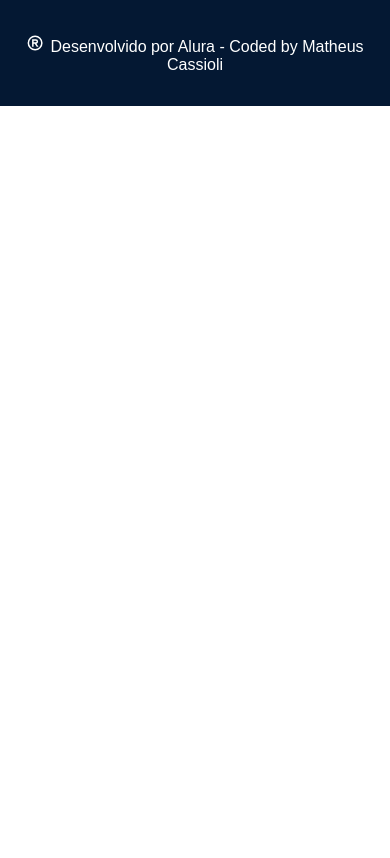
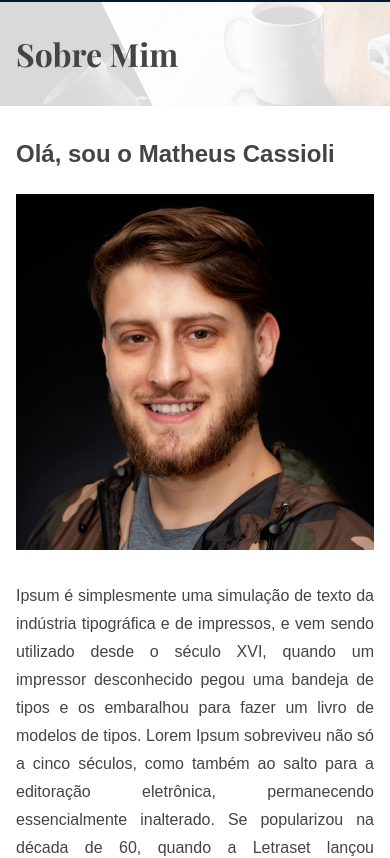
Before and after one commit to matheuscassioli/react-router-dom--6, a React (Create React App) app: page /sobremim in a window 390 px wide. Shown: the part 833-1691 px from the top of the page. Before the commit the page ends 939 px from the top, so only its background shows below. Built offline with nearby package versions, Linux system fonts and the light colour scheme; a web font is replaced by a local one.

Commit message:
build sobremim

```diff
--- /dev/null
+++ b/src/Componentes/PostModelo/PostModelo.module.css
@@ -0,0 +1,54 @@
+.postModeloContainer {
+    color: var(--cor-fonte-post);
+    position: relative;
+}
+
+.fotoCapa,
+.titulo {
+    height: 100px;
+}
+
+.fotoCapa {
+    width: 100%;
+    background-size: cover;
+    background-repeat: no-repeat;
+    opacity: 1;
+    position: absolute;
+    top: 0;
+    z-index: -1;
+}
+
+.titulo {
+    font-family: var(--fonte-secundaria);
+    padding: 0 7.5rem;
+    font-size: 2.75rem;
+    display: flex;
+    align-items: center;
+}
+
+.postConteudoContainer {
+    padding: 2.5rem 7.5rem 4.5rem;
+}
+
+@media (max-width: 744px) {
+    .postConteudoContainer {
+        padding: 2rem 1.5rem 1.5rem;
+    }
+}
+
+@media (max-width: 744px) {
+
+    .fotoCapa,
+    .titulo {
+        height: 104px;
+    }
+
+    .titulo {
+        padding: 0 1rem;
+        font-size: 2rem;
+    }
+
+    .postConteudoContainer {
+        padding: 2rem 1rem 1.5rem;
+    }
+}
--- /dev/null
+++ b/src/Componentes/PostModelo/index.js
@@ -0,0 +1,17 @@
+import styles from "./PostModelo.module.css"
+
+import React  from 'react'
+
+export default function PostModelo({children, fotoCapa, titulo }) {
+    return (
+        <article className={styles.postModeloContainer}>
+            <div className={styles.fotoCapa} style={{ backgroundImage: `url(${fotoCapa})` }}></div>
+            <h2 className={styles.titulo}>
+                {titulo}
+            </h2>
+            <div className={styles.postConteudoContainer}>
+                {children}
+            </div>
+        </article>
+    )
+}
--- /dev/null
+++ b/src/Paginas/SobreMim/SobreMim.module.css
@@ -0,0 +1,52 @@
+.minhaFoto {
+    margin-bottom: .5rem;
+    margin-left: 1.5rem;
+    width: 30vw;
+    float: right;
+}
+
+.subTitulo {
+    margin-bottom: 2rem;
+    font-size: 2.5rem;
+}
+
+.textoSobreMim {
+    text-align: justify;
+    font-size: 1.5rem;
+    line-height: 2.25rem;
+    margin-bottom: 1.5rem;
+}
+
+.sobreMimPai{
+    padding: 0 10%;
+}
+
+@media (max-width: 1100px) {
+    .minhaFoto {
+        float: none;
+        display: block;
+        margin: 0 auto 2rem;
+        width: 70vw;
+    }
+
+    .textoSobreMim {
+        margin-bottom: 2rem;
+    }
+}
+
+@media (max-width: 744px) {
+    .minhaFoto {
+        width: 100%;
+    }
+
+    .subTitulo {
+        font-size: 1.5rem;
+        line-height: 2rem;
+        margin-bottom: 1.5rem;
+    }
+
+    .textoSobreMim {
+        font-size: 1rem;
+        line-height: 1.75rem;
+    }
+}
--- a/src/Paginas/SobreMim/index.js
+++ b/src/Paginas/SobreMim/index.js
@@ -1,8 +1,24 @@
 import React from 'react'
 import AnimatedPageTransition from 'Componentes/AnimatedPageTransition/index'
+import PostModelo from 'Componentes/PostModelo'
+import fotoCapa from "../../Assets/fundoCapa.png"
+import styles from "./SobreMim.module.css"
+import minhaFoto from "../../Assets/minhafoto.png"
+
 export default function SobreMim() {
   return (
     <AnimatedPageTransition>
+      <PostModelo fotoCapa={fotoCapa} titulo={'Sobre Mim'} >
+        <h3 className={styles.subTitulo}>Olá, sou o Matheus Cassioli </h3>
+        <img src={minhaFoto} alt={'Foto de Matheus Cassioli'} className={styles.minhaFoto} />
+        <p className={styles.textoSobreMim}>Ipsum é simplesmente uma simulação de texto da indústria tipográfica e de impressos, e vem sendo utilizado desde o século XVI, quando um impressor desconhecido pegou uma bandeja de tipos e os embaralhou para fazer um livro de modelos de tipos. Lorem Ipsum sobreviveu não só a cinco séculos, como também ao salto para a editoração eletrônica, permanecendo essencialmente inalterado. Se popularizou na década de 60, quando a Letraset lançou decalques contendo passagens de Lorem Ipsum, e mais recentemente quando passou a ser integrado a softwares de editoração eletrônica como Aldus PageMaker.</p>
+        <p className={styles.textoSobreMim}>Ipsum é simplesmente uma simulação de texto da indústria tipográfica e de impressos, e vem sendo utilizado desde o século XVI, quando um impressor desconhecido pegou uma bandeja de tipos e os embaralhou para fazer um livro de modelos de tipos. Lorem Ipsum sobreviveu não só a cinco séculos, como também ao salto para a editoração eletrônica, permanecendo essencialmente inalterado. Se popularizou na década de 60, quando a Letraset lançou decalques contendo passagens de Lorem Ipsum, e mais recentemente quando passou a ser integrado a softwares de editoração eletrônica como Aldus PageMaker.</p>
+        <p className={styles.textoSobreMim}>Ipsum é simplesmente uma simulação de texto da indústria tipográfica e de impressos, e vem sendo utilizado desde o século XVI, quando um impressor desconhecido pegou uma bandeja de tipos e os embaralhou para fazer um livro de modelos de tipos. Lorem Ipsum sobreviveu não só a cinco séculos, como também ao salto para a editoração eletrônica, permanecendo essencialmente inalterado. Se popularizou na década de 60, quando a Letraset lançou decalques contendo passagens de Lorem Ipsum, e mais recentemente quando passou a ser integrado a softwares de editoração eletrônica como Aldus PageMaker.</p>
+        <p className={styles.textoSobreMim}>Ipsum é simplesmente uma simulação de texto da indústria tipográfica e de impressos, e vem sendo utilizado desde o século XVI, quando um impressor desconhecido pegou uma bandeja de tipos e os embaralhou para fazer um livro de modelos de tipos. Lorem Ipsum sobreviveu não só a cinco séculos, como também ao salto para a editoração eletrônica, permanecendo essencialmente inalterado. Se popularizou na década de 60, quando a Letraset lançou decalques contendo passagens de Lorem Ipsum, e mais recentemente quando passou a ser integrado a softwares de editoração eletrônica como Aldus PageMaker.</p>
+        <p className={styles.textoSobreMim}>Ipsum é simplesmente uma simulação de texto da indústria tipográfica e de impressos, e vem sendo utilizado desde o século XVI, quando um impressor desconhecido pegou uma bandeja de tipos e os embaralhou para fazer um livro de modelos de tipos. Lorem Ipsum sobreviveu não só a cinco séculos, como também ao salto para a editoração eletrônica, permanecendo essencialmente inalterado. Se popularizou na década de 60, quando a Letraset lançou decalques contendo passagens de Lorem Ipsum, e mais recentemente quando passou a ser integrado a softwares de editoração eletrônica como Aldus PageMaker.</p>
+      </PostModelo>
+
+
     </AnimatedPageTransition>
   )
 }
```
Also changed, not shown: src/Assets/fundoCapa.png (added).
